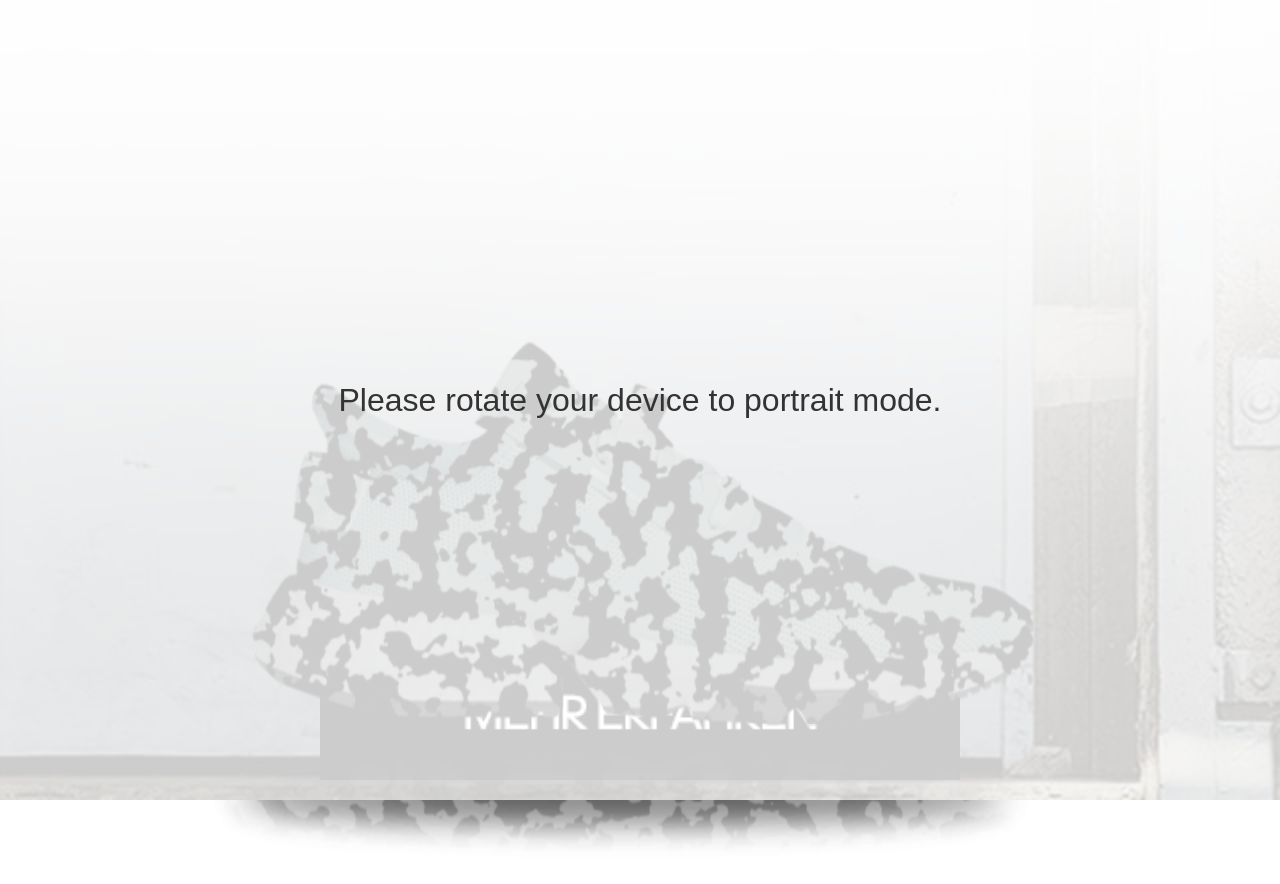
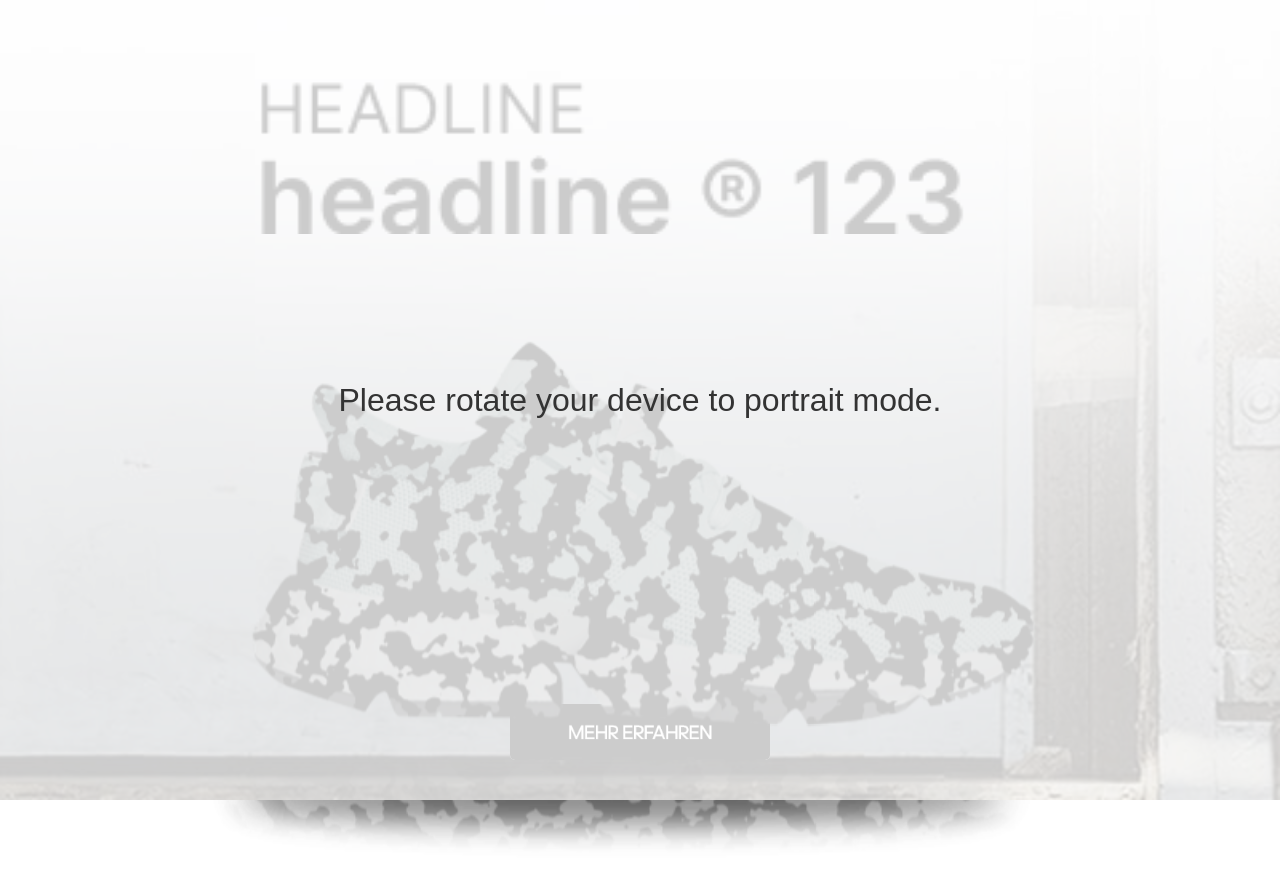
Before and after one commit to karsonbwoy/bam-add-unit, a website built with Vite: page index.html in a window 1280 px wide. Built offline with nearby package versions, Linux system fonts and the light colour scheme.

Commit message:
Fix layout and styling for headline and CTA button

```diff
--- a/index.html
+++ b/index.html
@@ -11,6 +11,7 @@
 
 <body>
   <div id="app">
+    <img id="headline" src="src/assets/headline.png" alt="Headline">
     <div id="orientation-warning" class="hidden">Please rotate your device to portrait mode.</div>
 
     <main id="app">
--- a/src/scss/style.scss
+++ b/src/scss/style.scss
@@ -66,15 +66,31 @@ video.bottom-right {
 
 #cta-button {
     position: fixed;
-    bottom: 20px;
+    bottom: 5vh;
     left: 50%;
     border: none;
+    border-radius: 5px;
+    overflow: hidden;
     transform: translateX(-50%);
     cursor: pointer;
 
     img {
         display: block;
-        width: 50vw;
+        width: 60vw;
+        max-width: 260px;
+    }
+}
+
+#headline {
+    position: fixed;
+    z-index: 1000;
+    width: 60vw;
+    top: 10vh;
+    left: 50%;
+    transform: translateX(-50%);
+
+    @media (max-width: 340px) {
+        top: 20vh;
     }
 }
 
```
